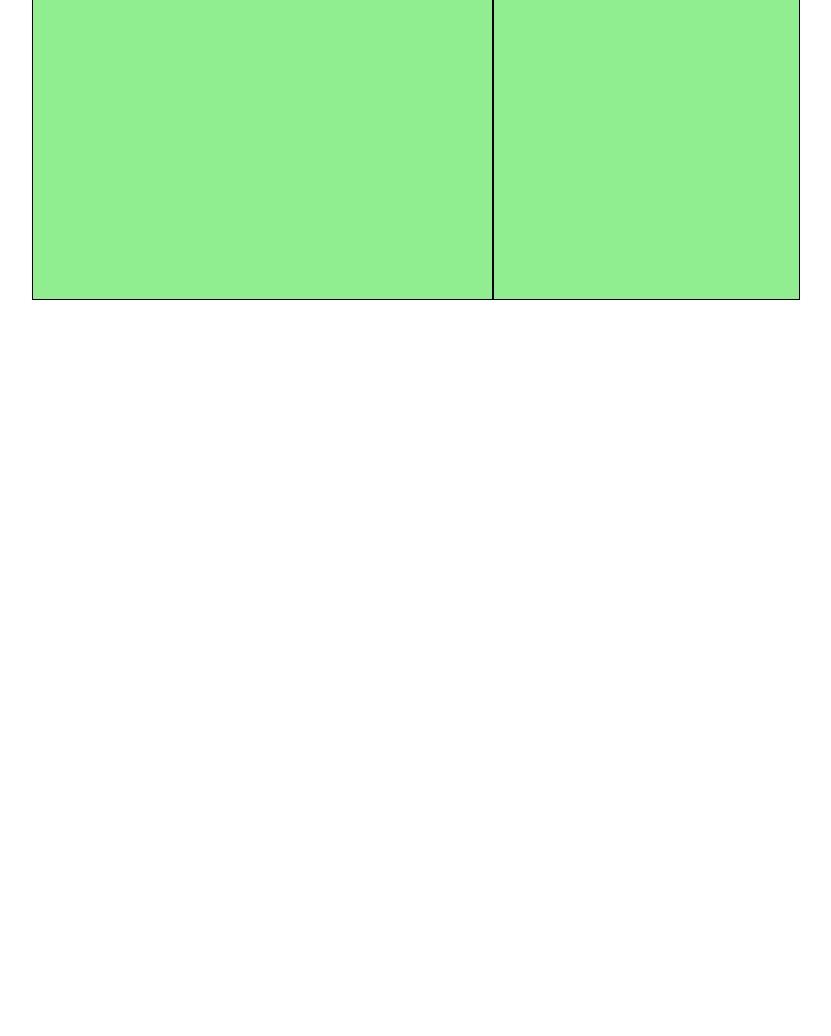
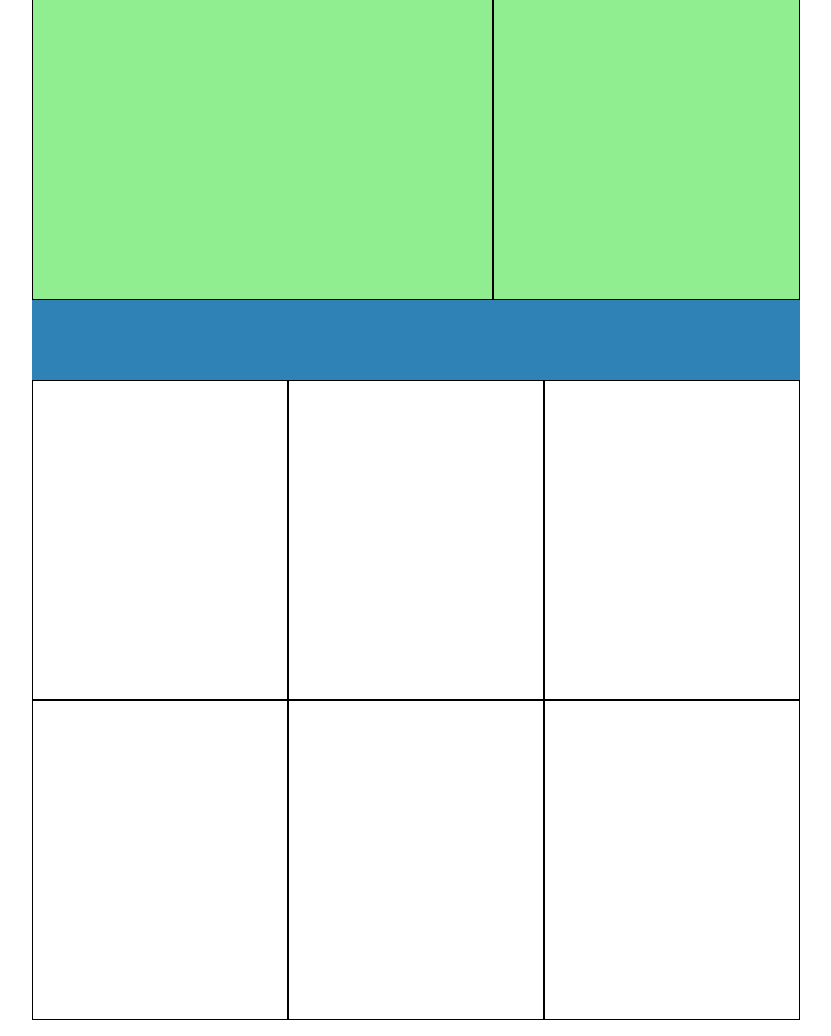
Before and after one commit to MartinaDR1/htmlcss-dropbox, a plain HTML site: page index.html in a window 1280 px wide. Shown: the part 1348-2384 px from the top of the page, without its empty margins (224-1055 px from the left). Before the commit the page ends 1648 px from the top, so only its background shows below. Drawn offline with Linux system fonts and the light colour scheme.

Commit message:
add_operations_blocks

```diff
--- a/css/style.css
+++ b/css/style.css
@@ -82,6 +82,10 @@ body {
     border: 1px solid black;
 }
 
+.debug .operations .text-operations{
+    height: 5rem;
+    background-color: rgb(46, 130, 182);
+}
 /*Header*/
 
 #app-header{
@@ -131,3 +135,16 @@ body {
 .partner .img-partner{
     width: 40%;
 }
+
+.row-operations{
+    flex-wrap: wrap;
+    justify-content: space-between;
+    margin: 0 0 1rem 0;
+}
+
+.col-operations {
+    width: calc(100% / 3);
+    min-height: 20rem;
+    border: 1px solid black;
+
+}
--- a/index.html
+++ b/index.html
@@ -51,6 +51,18 @@
                 <div class="img-partner"></div>
 
             </section>
+
+            <section class="operations">
+                <div class="text-operations"></div>
+                <div class="row-operations flex">
+                    <div class="col-operations"></div>
+                    <div class="col-operations"></div>
+                    <div class="col-operations"></div>
+                    <div class="col-operations"></div>
+                    <div class="col-operations"></div>
+                    <div class="col-operations"></div>
+                </div>
+            </section>
         </div>
     </main>
     <!-- /#app-main -->
```
